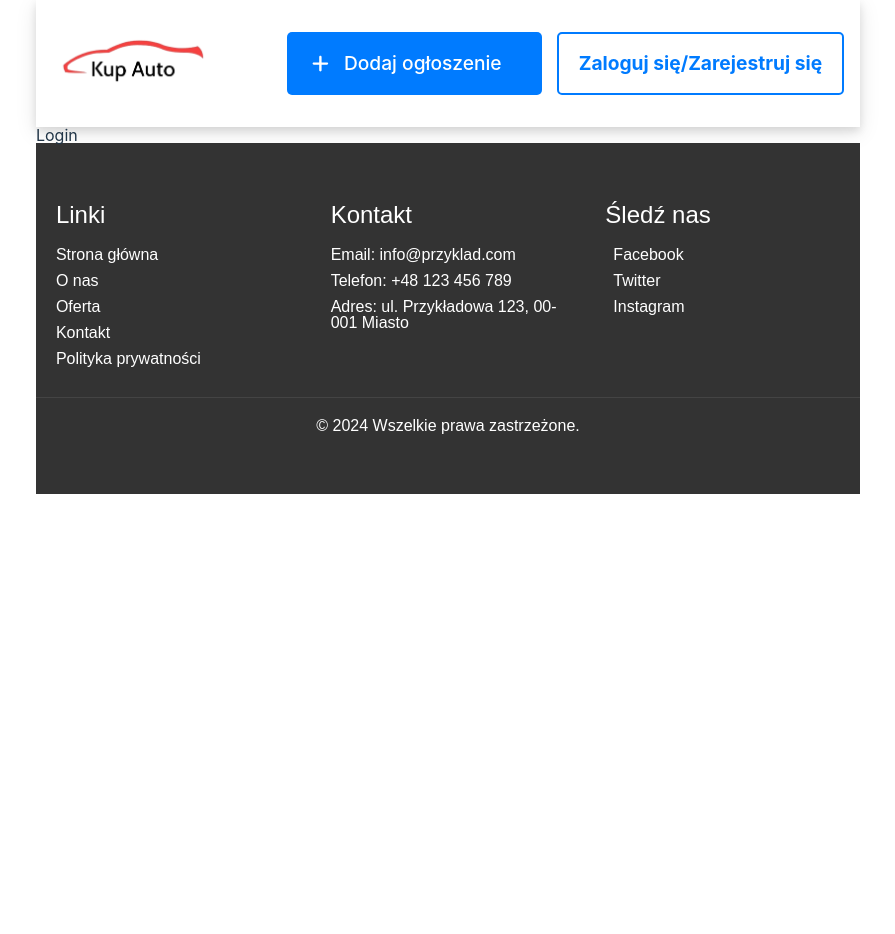
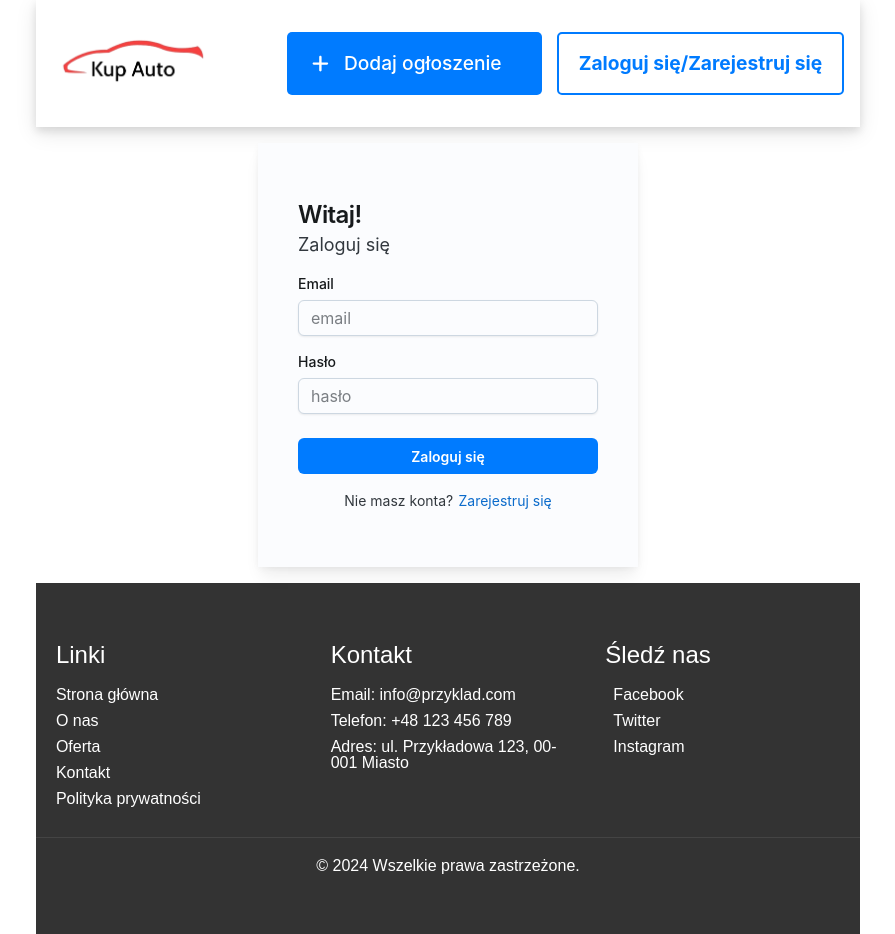
Before and after one commit to KrystianPolak/kupAuto, a React (Vite) app: page /login in a window 1280 px wide. Shown: the whole page, without its empty margins (192-1087 px from the left). Before the commit the page ends 800 px from the top, so only its background shows below. Built offline with nearby package versions, Linux system fonts and the light colour scheme.

Commit message:
adding login page content and styles

```diff
--- a/package.json
+++ b/package.json
@@ -10,9 +10,13 @@
     "preview": "vite preview"
   },
   "dependencies": {
+    "@emotion/react": "^11.13.3",
+    "@emotion/styled": "^11.13.0",
     "@fortawesome/fontawesome-svg-core": "^6.6.0",
     "@fortawesome/free-solid-svg-icons": "^6.6.0",
     "@fortawesome/react-fontawesome": "^0.2.2",
+    "@mui/joy": "^5.0.0-beta.48",
+    "@mui/material": "^6.1.0",
     "react": "^18.3.1",
     "react-dom": "^18.3.1",
     "react-router-dom": "^6.26.1",
--- a/src/components/Login.jsx
+++ b/src/components/Login.jsx
@@ -1,8 +1,68 @@
 import React from 'react'
+import { CssVarsProvider } from '@mui/joy/styles';
+import Sheet from '@mui/joy/Sheet';
+import Typography from '@mui/joy/Typography';
+import FormControl from '@mui/joy/FormControl';
+import FormLabel from '@mui/joy/FormLabel';
+import Input from '@mui/joy/Input';
+import Button from '@mui/joy/Button';
+import Link from '@mui/joy/Link';
+
 
 const Login = () => {
   return (
-    <div>Login</div>
+    <>
+     <CssVarsProvider>
+      <Sheet
+       sx={{
+        width: 300,
+        mx: 'auto', // margin left & right
+        my: 2, // margin top & bottom
+        py: 7, // padding top & bottom
+        px: 5, // padding left & right
+        display: 'flex',
+        flexDirection: 'column',
+        gap: 2,
+        borderRadius: 'sd',
+        boxShadow: 'lg',
+      }}><div>
+      <Typography level="h3" component="h1">
+        Witaj!
+      </Typography>
+      <Typography level="body-lg" >Zaloguj się</Typography>
+    </div>
+    <FormControl>
+    <FormLabel>Email</FormLabel>
+    <Input
+        // html input attribute
+        name="email"
+        type="email"
+        placeholder="email"
+    />
+    </FormControl>
+    <FormControl>
+    <FormLabel>Hasło</FormLabel>
+    <Input
+        name="password"
+        type="password"
+        placeholder="hasło"
+    />
+    </FormControl>
+    <Button sx={{ mt: 1,
+        backgroundColor: '#007BFF',
+    }}>
+    Zaloguj się
+    </Button>
+    <Typography
+    endDecorator={<Link href="/sign-up">Zarejestruj się</Link>}
+    fontSize="sm"
+    sx={{ alignSelf: 'center' }}
+    >
+    Nie masz konta?
+    </Typography>
+    </Sheet>
+    </CssVarsProvider>
+    </>
   )
 }
 
```
Also changed, not shown: 1 other file (tests, documents, lock files or other folders).
